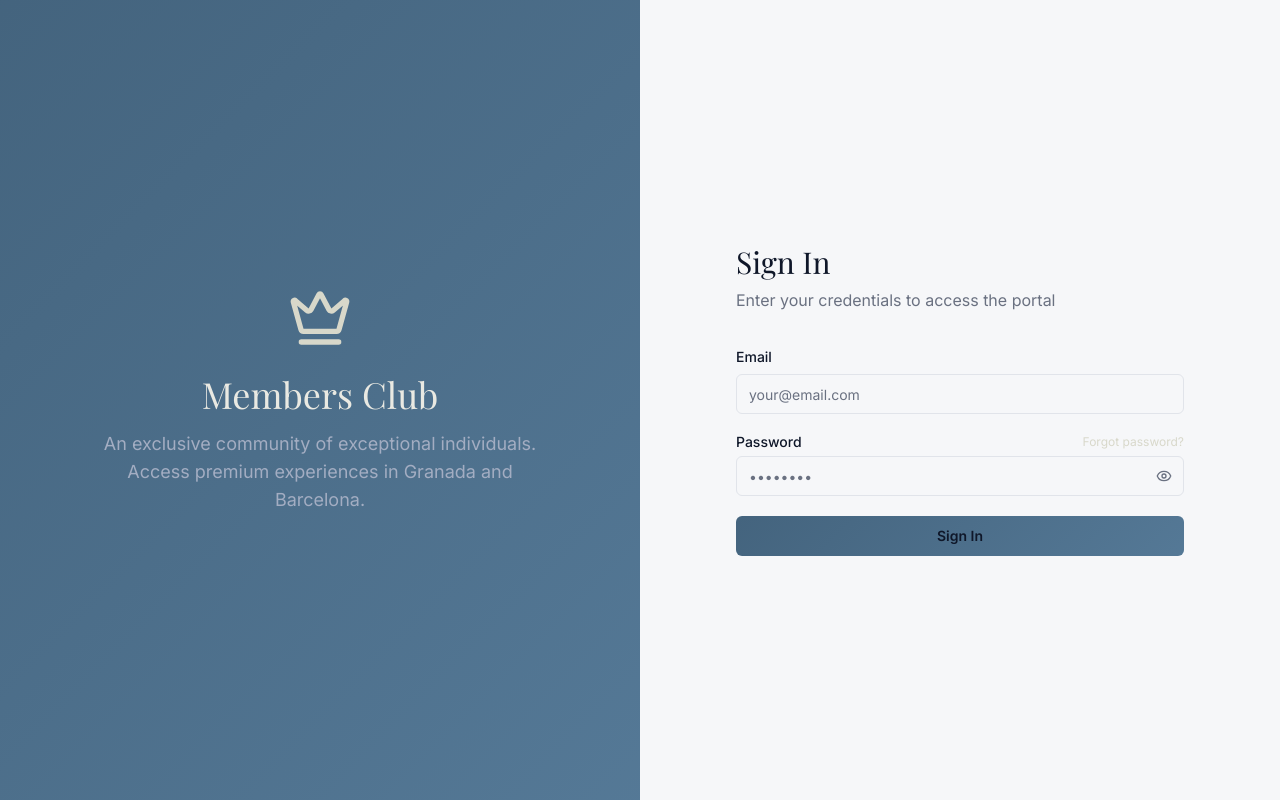
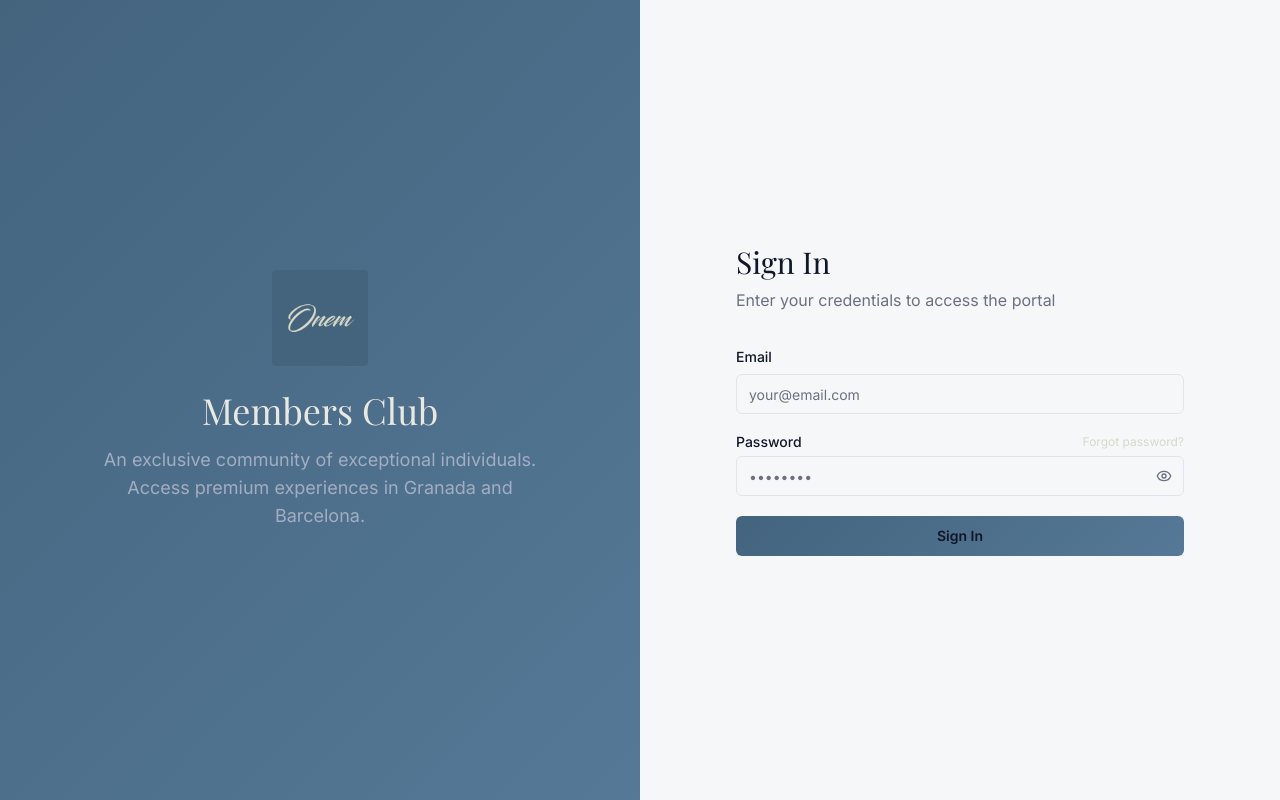
Before and after one commit to Dev-Ninjas-Backup/kristofersturme-frontend, a React (Vite) app: page /login in a window 1280 px wide. Built offline with nearby package versions, Linux system fonts and the light colour scheme; no server answers; the HTML template or start-up script is replaced by a standard one.

Commit message:
✨ feat: Enhance Login page UX and logic

```diff
--- a/src/pages/Login.tsx
+++ b/src/pages/Login.tsx
@@ -18,7 +18,7 @@ import {
   DialogFooter,
 } from '@/components/ui/dialog';
 import { toast } from 'sonner';
-import { Crown, Eye, EyeOff, Mail } from 'lucide-react';
+import { Eye, EyeOff, Mail } from 'lucide-react';
 
 const loginSchema = z.object({
   email: z.string().email('Please enter a valid email'),
@@ -81,7 +81,7 @@ const Login = () => {
     <div className="min-h-screen flex">
       <div className="hidden lg:flex lg:w-1/2 bg-navy-gradient items-center justify-center p-12">
         <div className="max-w-md text-center">
-          <Crown className="w-16 h-16 text-gold mx-auto mb-6" />
+          <img src="/onem-logo.jpg" alt="Onem" className="h-24 w-auto object-contain rounded mx-auto mb-6" />
           <h1 className="font-display text-4xl text-gold-light mb-4">Members Club</h1>
           <p className="text-lg" style={{ color: 'hsl(220 20% 70%)' }}>
             An exclusive community of exceptional individuals. Access premium experiences in Granada and Barcelona.
@@ -92,7 +92,7 @@ const Login = () => {
       <div className="flex-1 flex items-center justify-center p-8">
         <div className="w-full max-w-md">
           <div className="lg:hidden flex items-center gap-3 mb-8 justify-center">
-            <Crown className="w-8 h-8 text-gold" />
+            <img src="/onem-logo.jpg" alt="Onem" className="h-10 w-auto object-contain rounded" />
             <span className="font-display text-2xl text-foreground">Members Club</span>
           </div>
           <h2 className="font-display text-3xl text-foreground mb-2">Sign In</h2>
```
